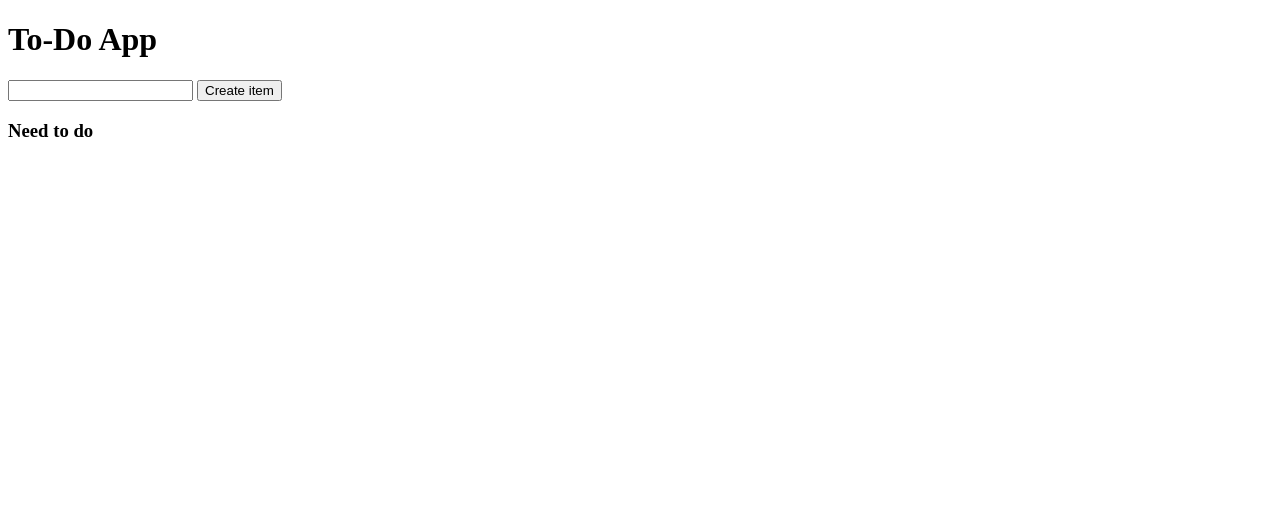
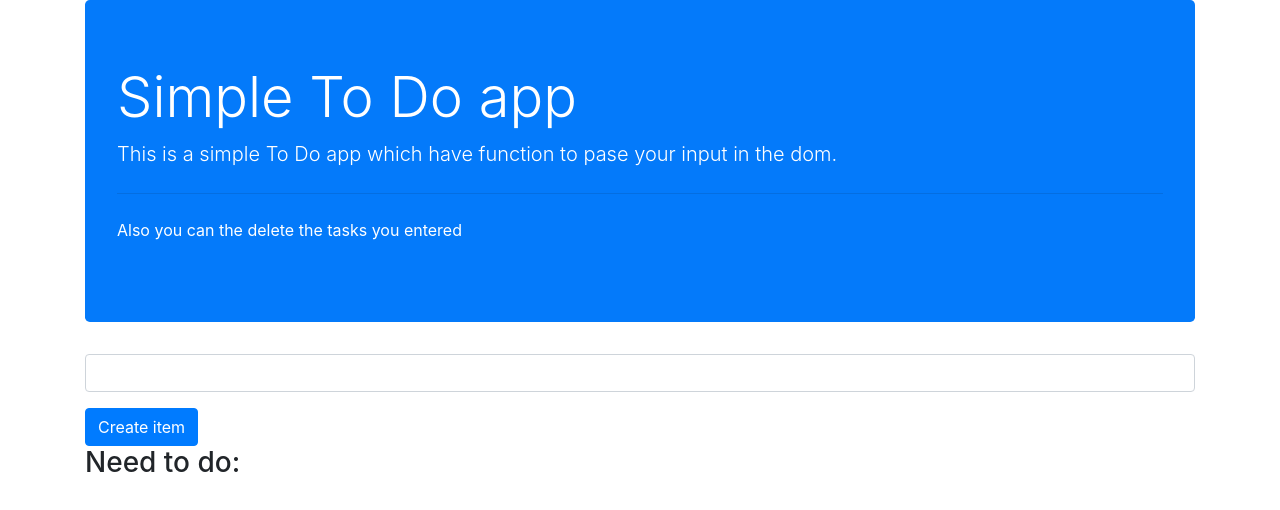
Before and after one commit to AmirSejdinovic/Simple-To-Do-App-Vanila-JS, a plain HTML site: page index.html in a window 1280 px wide. Drawn offline with nearby package versions, Linux system fonts and the light colour scheme.

Commit message:
Adding bootstrap and litle styling the app

```diff
--- a/app.js
+++ b/app.js
@@ -18,7 +18,7 @@ Forma.addEventListener("submit", (e)=>{
 function kreirajItem(x){
   //Creating the variavle which held the html markup and in which I pased the parametar which is pased form calling the function and wich held the value of input. Here i use template literals and this enables me to on easy way use the html and valiable or js code
   //Here inside the temlate literals i added to the button element onclick argument and I called the function which I created below and wich will be charge to delete item from DOM. In the calling fucniton I pase the argument and argument is the This keyword which will held information about the item user was cilcked the delete button. Becaouse of this keyword our function will know whic item to delete
-  let html = `<li>${x} <button onclick="brisanjeItema(this)">Delete</button></li>`
+  let html = `<li class="list-group-item">${x} <button onclick="brisanjeItema(this)" >Delete</button></li>`
   //Here I selected the ul list which I selected from dom on top and stored in the variable lista. After that i added the vanila js functioj insertAdjacentHTML which inserts html into selected element. This function had to have the 2 parametars first is the place where the element will be put in our cease it is the beforeend which will added element on the end, and the second parametar is the content of that elemen we here put the variable html wich held the html markup and pased value from input field
   lista.insertAdjacentHTML("beforeend",html );
   //Whith this I seleceted the input field and asigned its value an empty string. Wiht this every time after submit the input field will be empty
--- a/index.html
+++ b/index.html
@@ -5,23 +5,36 @@
   <meta name="viewport" content="width=device-width, initial-scale=1.0">
   <meta http-equiv="X-UA-Compatible" content="ie=edge">
   <title>Simple To Do App</title>
+  <link rel="stylesheet" href="https://stackpath.bootstrapcdn.com/bootstrap/4.4.1/css/bootstrap.min.css" integrity="sha384-Vkoo8x4CGsO3+Hhxv8T/Q5PaXtkKtu6ug5TOeNV6gBiFeWPGFN9MuhOf23Q9Ifjh" crossorigin="anonymous">
   <link rel="stylesheet" href="style.css">
+
 </head>
 <body>
-  <h1>To-Do App</h1>
+  <div class="container">
+    <div class="jumbotron">
+      <h1 class="display-4">Simple To Do app</h1>
+      <p class="lead">This is a simple To Do app which have function to pase your input in the dom.</p>
+      <hr class="my-4">
+      <p>Also you can the delete the tasks you entered</p>
+
+    </div>
+
 
   <form action="" id="Forma">
-   <input id="polje" type="text" autocomplete="off">
-   <button>Create item</button>
+    <div class="form-group">
+      <input id="polje" class="form-control" type="text" autocomplete="off">
+    </div>
+
+   <button class="btn btn-primary">Create item</button>
 
   </form>
 
-  <h3>Need to do</h3>
+  <h3>Need to do:</h3>
 
-  <ul id="lista">
+  <ul id="lista"  class="list-group">
 
   </ul>
-
+</div>
 <script src="app.js"></script>
 </body>
 </html>
--- a/style.css
+++ b/style.css
@@ -0,0 +1,4 @@
+.jumbotron{
+  background-color: #047afa;
+  color: white;
+}
```
